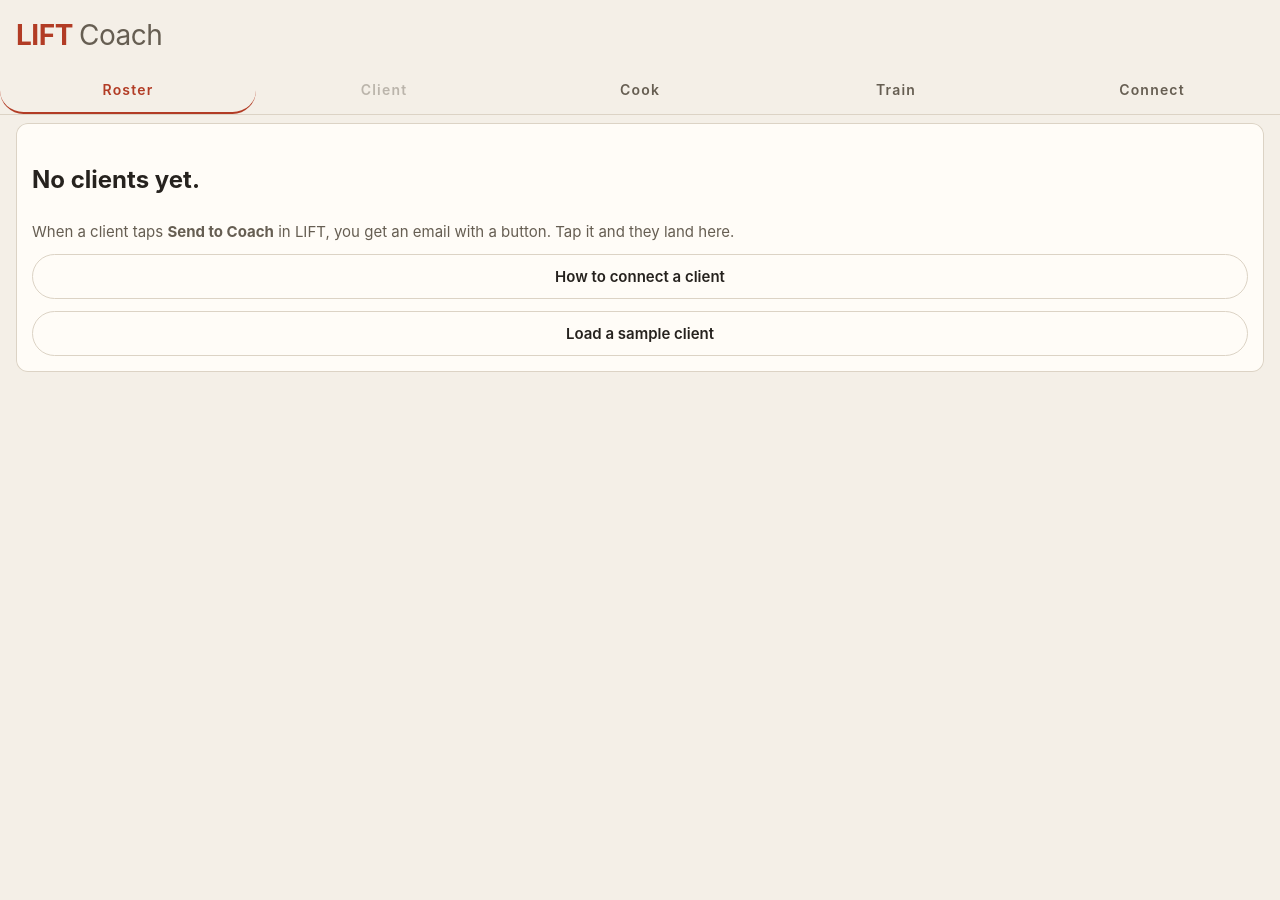
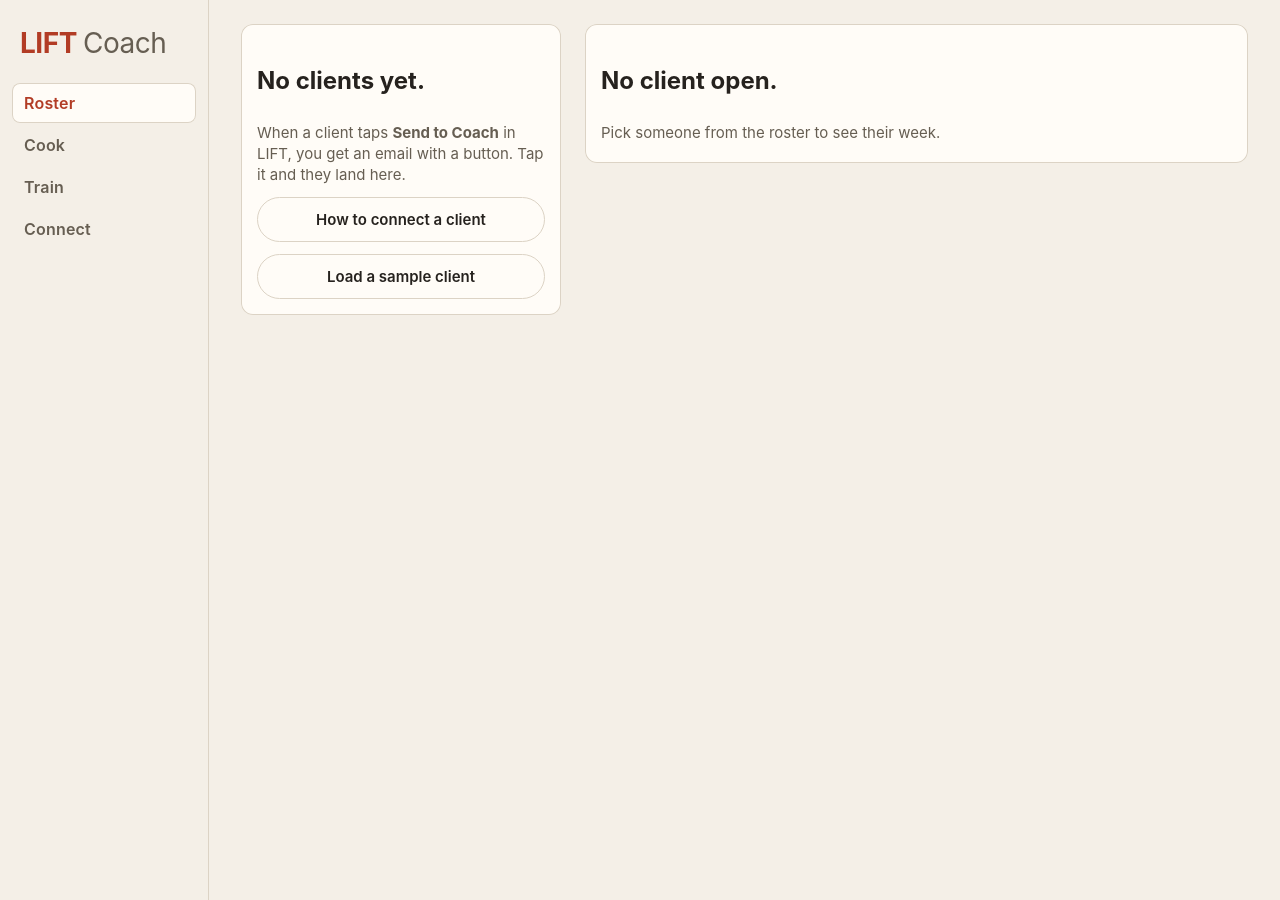
Before and after one commit to dougray/dugcanlift-site, a Jekyll site: the page coach/index.html, which Jekyll copies as it is, in a window 1280 px wide. Built offline with Jekyll 4.4.1, drawn with Linux system fonts in a browser that asks for light colours.

Commit message:
Deploy LIFT Coach a6e0d5d

```diff
--- a/coach/app.js
+++ b/coach/app.js
@@ -461,8 +461,18 @@
 let currentTab = 'roster';
 let openClientId = null;
 
+/* From 1024px up, Roster and Client are one list/detail view: the roster in a
+ * left column, the open client beside it. style.css does the layout off the
+ * same width; this only decides what to render. It is a width, never a device
+ * check -- an iPad in split view and a narrow desktop window are both phones
+ * here, and a folding phone opened flat is not. */
+const splitView = window.matchMedia('(min-width: 1024px)');
+
 function showTab(name) {
   currentTab = name;
+  // style.css reads this to show the roster beside a client, and the client
+  // pane beside the roster, when the split view is on.
+  document.body.dataset.tab = name;
   document.querySelectorAll('.tab').forEach((t) => t.classList.remove('active'));
   $('#' + name).classList.add('active');
   document.querySelectorAll('#tabs button').forEach((b) =>
@@ -552,6 +562,7 @@
     }
 
     row.appendChild(metrics);
+    if (client.id === openClientId) row.classList.add('selected');
     row.onclick = () => openClient(client.id);
     list.appendChild(row);
   });
@@ -567,7 +578,18 @@
 
 function renderClient() {
   const client = currentClient();
-  if (!client) { showTab('roster'); return; }
+  if (!client) {
+    // Beside the roster there is nowhere to go back to: say so in place.
+    if (splitView.matches) {
+      $('#client-empty').classList.remove('hidden');
+      $('#client-body').classList.add('hidden');
+      return;
+    }
+    showTab('roster');
+    return;
+  }
+  $('#client-empty').classList.add('hidden');
+  $('#client-body').classList.remove('hidden');
   const unit = unitFor(client);
 
   renderClientHead(client, unit);
@@ -633,6 +655,7 @@
   const route = client.lastRoute;
   const bests = client.outdoorBests;
   const heading = $('#client-outdoor-heading');
+  let drawRouteAfter = null;
 
   if (!route && !bests && !recent.length) {
     heading.classList.add('hidden');
@@ -657,7 +680,10 @@
     ]);
     card.appendChild(el('p', 'muted small', 'The first and last 200 m are left off by the client\'s app.'));
     node.appendChild(card);
-    drawRoute(canvas, route.points, 2);
+    // Drawn once every outdoor card is in: on a wide screen the cards share a
+    // grid, and the route card is only full width until its neighbours arrive.
+    // Measured any earlier, the map is drawn for a card twice its final width.
+    drawRouteAfter = () => drawRoute(canvas, route.points, 2);
   }
 
   if (bests) {
@@ -689,6 +715,8 @@
     });
     node.appendChild(card);
   }
+
+  if (drawRouteAfter) drawRouteAfter();
 }
 
 function renderClientHead(client, unit) {
@@ -1304,8 +1332,12 @@
 /* ---------------- render ---------------- */
 
 function render() {
-  if (currentTab === 'roster') renderRoster();
-  else if (currentTab === 'client') renderClient();
+  document.body.dataset.tab = currentTab;
+  if (currentTab === 'roster' || currentTab === 'client') {
+    if (splitView.matches) { renderRoster(); renderClient(); }
+    else if (currentTab === 'roster') renderRoster();
+    else renderClient();
+  }
   else if (currentTab === 'cook') renderCook();
   else if (currentTab === 'train') renderTrain();
   else if (currentTab === 'connect') renderConnect();
@@ -1396,13 +1428,34 @@
   e.target.value = '';
 };
 
-// Charts are sized from the element's rendered width, so they need redrawing
-// when that width changes.
+// Charts and the route map are canvases sized from their card's rendered
+// width, so they need redrawing when that width changes. Watching the client
+// pane rather than the window catches every cause: a rotation, a desktop
+// window dragged wider, and a card moving into or out of a two-column grid.
+// Only a change in width redraws -- a pane growing taller as it renders must
+// not loop back into another render.
 let resizeTimer = null;
-window.addEventListener('resize', () => {
+let clientPaneWidth = 0;
+const clientPaneVisible = () =>
+  currentTab === 'client' || (currentTab === 'roster' && splitView.matches);
+const redrawClient = () => {
   clearTimeout(resizeTimer);
-  resizeTimer = setTimeout(() => { if (currentTab === 'client') renderClient(); }, 150);
-});
+  resizeTimer = setTimeout(() => { if (clientPaneVisible()) renderClient(); }, 150);
+};
+if ('ResizeObserver' in window) {
+  new ResizeObserver((entries) => {
+    const width = Math.round(entries[0].contentRect.width);
+    if (!width || width === clientPaneWidth) return;
+    clientPaneWidth = width;
+    redrawClient();
+  }).observe($('#client-body'));
+} else {
+  window.addEventListener('resize', redrawClient);
+}
+
+// Crossing 1024px turns two tabs into one view or back again, which changes
+// what is on screen, not just its size.
+splitView.addEventListener('change', render);
 
 // A link tapped while the app is already open changes the fragment without
 // reloading the page.
--- a/coach/index.html
+++ b/coach/index.html
@@ -43,6 +43,10 @@
   </div>
 </section>
 
+<!-- Roster and Client are two tabs on a phone and one list/detail view from
+     1024px up; see "large screens" in style.css. -->
+<div id="people">
+
 <!-- ---------------- ROSTER ---------------- -->
 <section id="roster" class="tab active">
 
@@ -71,48 +75,76 @@
 
 <!-- ---------------- CLIENT ---------------- -->
 <section id="client" class="tab">
-  <div id="client-head"></div>
+  <!-- Only ever shown beside the roster, when no client is open. -->
+  <div id="client-empty" class="card hidden">
+    <p class="big">No client open.</p>
+    <p class="muted">Pick someone from the roster to see their week.</p>
+  </div>
 
+  <!-- Each heading travels with its card in a .panel, so a wide screen can
+       lay the panels out as a grid without splitting a title from its card. -->
+  <div id="client-body" class="panels">
+    <div class="panel span-all" id="client-head"></div>
+
+    <div class="panel span-all">
       <h2>Week by week</h2>
       <div class="card scroll-x" id="client-weeks"></div>
+    </div>
 
+    <div class="panel">
       <h2>Training volume</h2>
       <div class="card">
         <canvas id="chart-volume" height="150"></canvas>
         <div class="legend" id="legend-volume"></div>
       </div>
+    </div>
 
+    <div class="panel">
       <h2>Fuel against goal</h2>
       <div class="card">
         <div id="client-fuel-stats"></div>
         <canvas id="chart-fuel" height="150"></canvas>
         <div class="legend" id="legend-fuel"></div>
       </div>
+    </div>
 
+    <div class="panel">
       <h2>Bodyweight</h2>
       <div class="card" id="client-weight"></div>
+    </div>
 
+    <div class="panel">
       <h2>Lift progression</h2>
       <div id="lift-chips" class="chips"></div>
       <div class="card" id="lift-card"></div>
+    </div>
 
+    <div class="panel span-all">
       <h2 id="client-outdoor-heading" class="hidden">Outdoor</h2>
       <div id="client-outdoor"></div>
+    </div>
 
+    <div class="panel span-all">
       <h2>Sessions</h2>
       <div id="session-log"></div>
 
       <button class="wide ghost" id="client-remove">Remove this client</button>
+    </div>
+  </div>
 </section>
+
+</div>
 
 <!-- ---------------- COOK ---------------- -->
 <section id="cook" class="tab">
   <div class="chips" id="cook-sections"></div>
 
   <div id="cook-recipes">
+    <div class="actions">
       <button class="wide" id="recipe-new">New recipe</button>
       <button class="wide ghost" id="import-open">Import a recipe</button>
       <button class="wide ghost" id="rp-open">Paste a recipe</button>
+    </div>
 
     <div id="rp-panel" class="card hidden">
       <strong>Paste a recipe</strong>
@@ -254,7 +286,9 @@
   <div class="chips" id="train-sections"></div>
 
   <div id="train-workouts">
+    <div class="actions">
       <button class="wide" id="workout-new">New workout</button>
+    </div>
     <div id="workout-list"></div>
   </div>
 
@@ -301,12 +335,16 @@
 
 <!-- ---------------- CONNECT ---------------- -->
 <section id="connect" class="tab">
+  <div class="panels">
+    <div class="panel">
       <h2>Appearance</h2>
       <div class="card">
         <div class="chips" id="appearance-mode"></div>
         <p class="muted">System follows your device's light or dark setting.</p>
       </div>
+    </div>
 
+    <div class="panel">
       <h2>Your details</h2>
       <div class="card">
         <p class="muted">Only used to write the invite below. Stays on this device.</p>
@@ -315,7 +353,9 @@
         <label for="coach-email">The address clients send logs to</label>
         <input type="text" id="coach-email" inputmode="email" placeholder="you@example.com">
       </div>
+    </div>
 
+    <div class="panel">
       <h2>Invite a client</h2>
       <div class="card">
         <p class="muted">Send this to a client once. After that it's one tap on
@@ -326,7 +366,9 @@
           <button class="ghost" id="invite-email">Email it</button>
         </div>
     </div>
+    </div>
 
+    <div class="panel">
       <h2>How it works</h2>
       <div class="card">
         <ol class="steps">
@@ -340,13 +382,17 @@
           online and there is no account — their numbers go from their phone, through
           your inbox, to this device.</p>
       </div>
+    </div>
 
+    <div class="panel">
       <h2>This device</h2>
       <div class="card">
         <p class="muted" id="storage-note"></p>
         <button class="wide ghost" id="backup-save">Save a backup file</button>
         <button class="wide ghost" id="backup-load">Restore from a backup file</button>
         <input type="file" id="backup-file" accept="application/json,.json" class="hidden">
+      </div>
+    </div>
   </div>
 </section>
 
--- a/coach/style.css
+++ b/coach/style.css
@@ -462,3 +462,183 @@
   text-overflow: ellipsis;
 }
 .besthead { font-weight: 700; margin-top: 14px; }
+
+/* ---------------- large screens ----------------
+ *
+ * Everything above is the phone, and nothing below changes it: every rule here
+ * sits behind a min-width media query or a container query, and containers
+ * only exist from 700px up. Widths, never user agents -- an iPad in split
+ * view is a phone, a folding phone opened flat is a tablet, and an installed
+ * PWA window is whatever size it has been dragged to.
+ *
+ *   700px   the tabs become containers; cards go to grids when their tab is
+ *           wide enough (640px for two columns, 1000px for a 7-day week)
+ *   1024px  the tab row becomes a sidebar, and Roster and Client become one
+ *           list/detail view (app.js `splitView` reads the same width)
+ *   1600px  content stops growing and centres
+ *
+ * The same structure as Coach iOS (sidebar, roster list/detail) and Coach
+ * Android (navigation rail, list/detail). */
+
+@media (min-width: 700px) {
+  /* Container queries below size cards to the tab they sit in, not the
+     window: beside the roster, a client page is half the width it is alone. */
+  .tab { container-type: inline-size; }
+
+  /* Forms and pickers are read top to bottom; past this they are all line. */
+  #recipe-form, #workout-form, #exercise-picker, #picker, #session-picker,
+  #send-one, #rp-panel, #import-panel, #incoming { max-width: 760px; }
+}
+
+@container (min-width: 640px) {
+  /* A heading travels with its card. Cards in a row keep their own heights:
+     stretched to match, a chart-only card was mostly empty surface beside
+     one with stats above its chart. Grid items do not collapse margins, so
+     the heading gives up the 8px the card below it already adds. */
+  .panels {
+    display: grid;
+    grid-template-columns: repeat(2, minmax(0, 1fr));
+    column-gap: 16px;
+    align-items: start;
+  }
+  .panels > .panel { min-width: 0; }
+  .panels > .panel > h2 { margin-top: 16px; }
+  .panels > .span-all { grid-column: 1 / -1; }
+  /* An empty lift-chip row still pads 4px, which set its card below the
+     one beside it. */
+  .panels .chips:empty { display: none; }
+
+  /* Readable line lengths inside a wide card. */
+  .panels .card p, .panels .statline { max-width: 42rem; }
+  #client-head .statline { max-width: 36rem; }
+  #client-remove { width: auto; padding-inline: 28px; }
+
+  /* Last route | Personal bests, and anything left over full width. */
+  #client-outdoor {
+    display: grid;
+    grid-template-columns: repeat(2, minmax(0, 1fr));
+    column-gap: 16px;
+    align-items: start;
+  }
+  #client-outdoor > .card:last-child:nth-child(odd) { grid-column: 1 / -1; }
+
+  .actions { display: flex; flex-wrap: wrap; gap: 0 12px; }
+  .actions > button.wide { display: inline-block; width: auto; }
+
+  /* A client picker and two send buttons do not need the whole width. */
+  #plan-client, #tplan-client { max-width: 420px; }
+  #plan-send-card > button.wide, #tplan-send-card > button.wide {
+    display: inline-block;
+    width: auto;
+    margin-right: 8px;
+  }
+
+  #recipe-list, #workout-list {
+    display: grid;
+    grid-template-columns: repeat(auto-fill, minmax(300px, 1fr));
+    column-gap: 16px;
+    margin-top: 12px;
+  }
+  #recipe-list > p, #workout-list > p { grid-column: 1 / -1; }
+  #recipe-list > .card { cursor: pointer; }
+
+  #cook-shopping {
+    display: grid;
+    grid-template-columns: repeat(2, minmax(0, 1fr));
+    column-gap: 16px;
+    max-width: 1000px;
+  }
+  #cook-shopping > p { grid-column: 1 / -1; }
+}
+
+/* The week as a week: seven columns once each day gets ~135px. Below that it
+   stays the list, which reads better than seven slivers. */
+@container (min-width: 1000px) {
+  #plan-days, #tplan-days {
+    display: grid;
+    grid-template-columns: repeat(7, minmax(0, 1fr));
+    column-gap: 10px;
+  }
+  #plan-days > .card, #tplan-days > .card { padding: 12px; }
+  #plan-days .planrow { flex-direction: column; align-items: flex-start; gap: 6px; }
+  #plan-days .planrow > span:first-child { flex: none; }
+  #plan-days .planmeal { flex: none; gap: 6px; }
+  #tplan-days .statline { flex-direction: column; align-items: flex-start; gap: 6px; }
+}
+
+@media (min-width: 1024px) {
+  body {
+    display: grid;
+    grid-template-columns: 208px minmax(0, 1fr);
+    grid-template-rows: auto 1fr;
+    max-width: 1600px;
+    margin: 0 auto;
+    min-height: 100vh;
+  }
+
+  header { grid-column: 1; grid-row: 1; padding: 24px 20px 0; }
+
+  nav {
+    grid-column: 1;
+    grid-row: 2;
+    align-self: start;
+    flex-direction: column;
+    gap: 2px;
+    border-bottom: none;
+    margin-top: 20px;
+    padding: 0 12px;
+    top: 16px;
+  }
+
+  nav button {
+    flex: none;
+    text-align: left;
+    padding: 10px 12px;
+    border-bottom: none;
+    border-radius: 8px;
+    font-size: 16px;
+    letter-spacing: 0.2px;
+    cursor: pointer;
+  }
+
+  nav button.active,
+  body[data-tab="client"] nav button[data-tab="roster"] {
+    color: var(--accent);
+    background: var(--surface);
+    box-shadow: inset 0 0 0 1px var(--card-border);
+  }
+
+  /* Client is not a place of its own here; it is the right half of Roster. */
+  nav button[data-tab="client"] { display: none; }
+
+  main {
+    grid-column: 2;
+    grid-row: 1 / span 2;
+    min-width: 0;
+    padding: 16px 32px 64px;
+    border-left: 1px solid var(--rule);
+  }
+
+  #people {
+    display: grid;
+    grid-template-columns: 320px minmax(0, 1fr);
+    gap: 24px;
+    align-items: start;
+  }
+
+  body[data-tab="roster"] #client,
+  body[data-tab="client"] #roster { display: block; }
+
+  /* The list keeps its place while a long client page scrolls past it. */
+  #roster {
+    position: sticky;
+    top: 0;
+    max-height: 100vh;
+    overflow-y: auto;
+    overscroll-behavior: contain;
+    padding-bottom: 24px;
+  }
+
+  .client-row { cursor: pointer; }
+  .client-row.selected { box-shadow: inset 0 0 0 2px var(--accent-2); }
+}
--- a/coach/sw.js
+++ b/coach/sw.js
@@ -4,7 +4,7 @@
  * shell file changes, or browsers will keep serving the old one.
  */
 
-const CACHE = 'coach-v15';
+const CACHE = 'coach-v16';
 
 const SHELL = [
   '/coach/',
```
Lines whose indentation alone changed are shown as unchanged.
